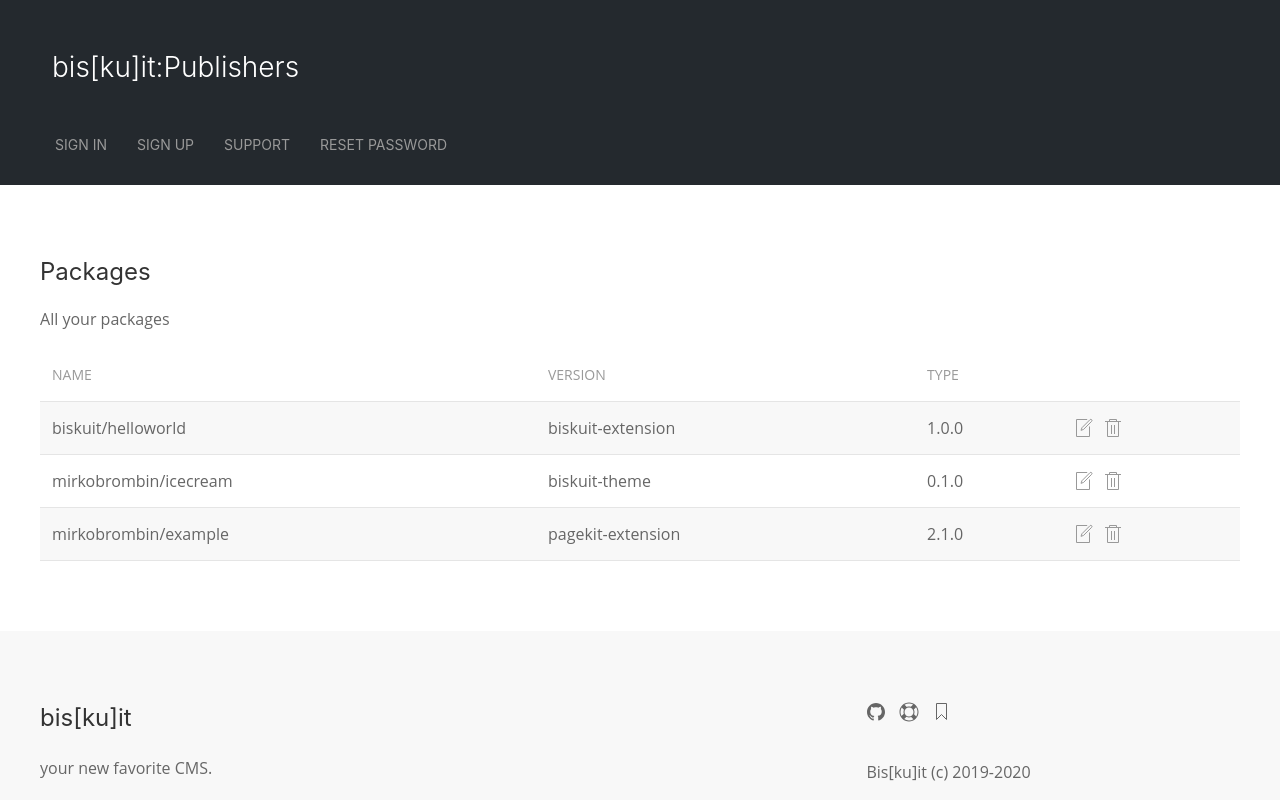
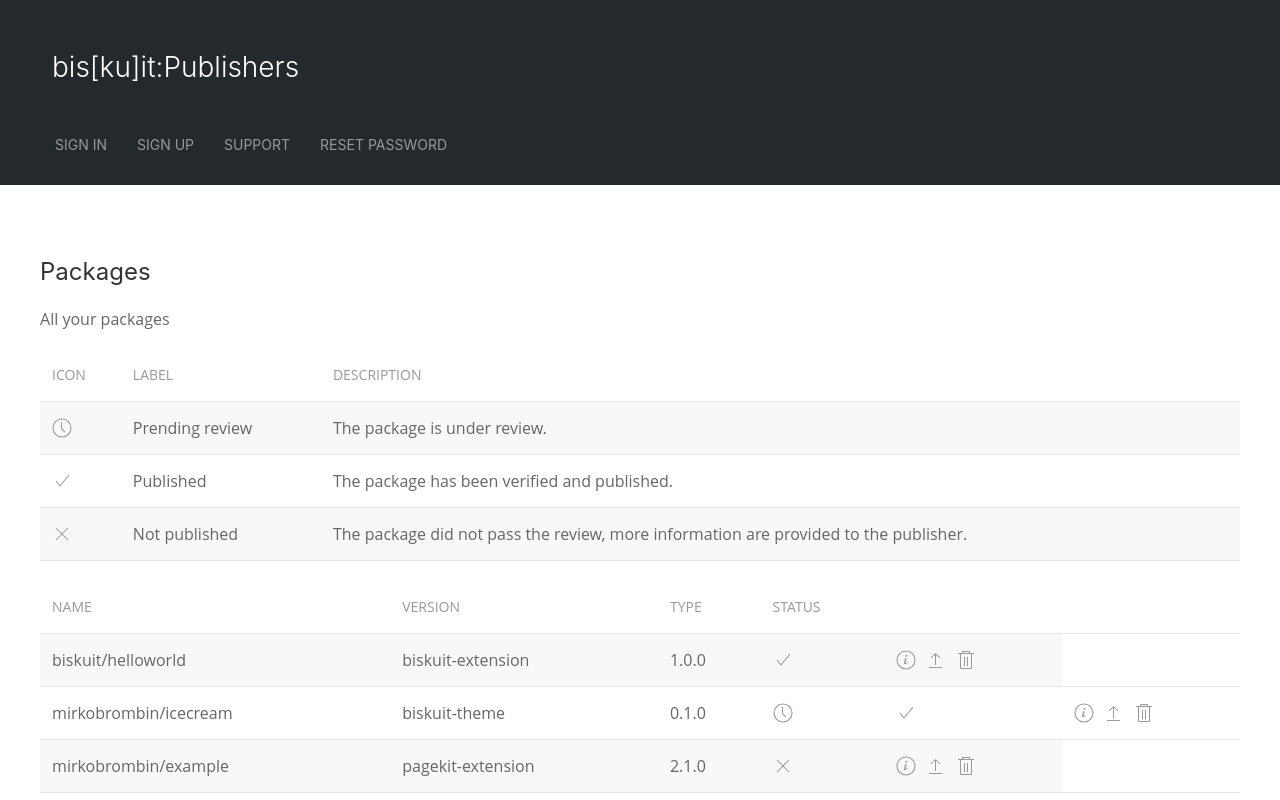
Before and after one commit to biskuitorg/publishers, a Vue app: page /packages in a window 1280 px wide. Shown: the top 800 px of the page. Built offline with nearby package versions, Linux system fonts and the light colour scheme.

Commit message:
Update packages list and upload: * Add status icons * Provide icons informations * Send new version instead of edit online releases * Provide icon for package details (here you can change some minor details)

```diff
--- a/src/components/ResetPassword.vue
+++ b/src/components/ResetPassword.vue
@@ -2,7 +2,7 @@
   <div class="uk-section">
     <div class="uk-container">
       <h3>Reset password</h3>
-      <p>Reset your developer account password.</p>
+      <p>Reset your publisher account password.</p>
       <form>
         <div class="uk-margin">
           <div class="uk-inline">
@@ -11,7 +11,7 @@
           </div>
         </div>
         <div class="uk-margin">
-          <button class="uk-button uk-button-primary">Reset</button>
+          <button class="uk-button uk-button-primary">Send instructions</button>
         </div>
       </form>
     </div>
--- a/src/components/Support.vue
+++ b/src/components/Support.vue
@@ -2,7 +2,7 @@
   <div class="uk-section">
     <div class="uk-container">
       <h3>Support center</h3>
-      <p>Support section for developers.</p>
+      <p>Support section for publishers.</p>
       <ul uk-accordion>
         <li class="uk-open">
             <a class="uk-accordion-title" href="#">How do I update my package?</a>
--- a/src/components/packages/List.vue
+++ b/src/components/packages/List.vue
@@ -3,12 +3,53 @@
         <div class="uk-container">
             <h3>Packages</h3>
             <p>All your packages</p>
+
+            <table class="uk-table uk-table-striped">
+                <thead>
+                    <tr>
+                        <th>Icon</th>
+                        <th>Label</th>
+                        <th>Description</th>
+                    </tr>
+                </thead>
+                <tbody>
+                    <tr>
+                        <td>
+                            <ul class="uk-iconnav">
+                                <li><a uk-icon="clock" title="Pending review"></a></li>
+                            </ul>
+                        </td>
+                        <td>Prending review</td>
+                        <td>The package is under review.</td>
+                    </tr>
+                    <tr>
+                        <td>
+                            <ul class="uk-iconnav">
+                                <li><a uk-icon="check" title="Published"></a></li>
+                            </ul>
+                        </td>
+                        <td>Published</td>
+                        <td>The package has been verified and published.</td>
+                    </tr>
+                    <tr>
+                        <td>
+                            <ul class="uk-iconnav">
+                                <li><a uk-icon="close" title="Not published"></a></li>
+                            </ul>
+                        </td>
+                        <td>Not published</td>
+                        <td>The package did not pass the review, more information are provided to the publisher.</td>
+                    </tr>
+                </tbody>
+            </table>
+
             <table class="uk-table uk-table-striped">
                 <thead>
                     <tr>
                         <th>Name</th>
                         <th>Version</th>
                         <th>Type</th>
+                        <th>Status</th>
                         <th></th>
                     </tr>
                 </thead>
@@ -19,8 +60,14 @@
                         <td>1.0.0</td>
                         <td>
                             <ul class="uk-iconnav">
-                                <li><a uk-icon="file-edit"></a></li>
-                                <li><a uk-icon="trash"></a></li>
+                                <li><a uk-icon="check" title="Published"></a></li>
+                            </ul>
+                        </td>
+                        <td>
+                            <ul class="uk-iconnav">
+                                <li><a uk-icon="info" title="Details"></a></li>
+                                <li><a uk-icon="upload" title="Send update"></a></li>
+                                <li><a uk-icon="trash" title="Delete"></a></li>
                             </ul>
                         </td>
                     </tr>
@@ -30,8 +77,19 @@
                         <td>0.1.0</td>
                         <td>
                             <ul class="uk-iconnav">
-                                <li><a uk-icon="file-edit"></a></li>
-                                <li><a uk-icon="trash"></a></li>
+                                <li><a uk-icon="clock" title="Pending review"></a></li>
+                            </ul>
+                        </td>
+                        <td>
+                            <ul class="uk-iconnav">
+                                <li><a uk-icon="check" title="Published"></a></li>
+                            </ul>
+                        </td>
+                        <td>
+                            <ul class="uk-iconnav">
+                                <li><a uk-icon="info" title="Details"></a></li>
+                                <li><a uk-icon="upload" title="Send update"></a></li>
+                                <li><a uk-icon="trash" title="Delete"></a></li>
                             </ul>
                         </td>
                     </tr>
@@ -41,8 +99,14 @@
                         <td>2.1.0</td>
                         <td>
                             <ul class="uk-iconnav">
-                                <li><a uk-icon="file-edit"></a></li>
-                                <li><a uk-icon="trash"></a></li>
+                                <li><a uk-icon="close" title="Not published"></a></li>
+                            </ul>
+                        </td>
+                        <td>
+                            <ul class="uk-iconnav">
+                                <li><a uk-icon="info" title="Details"></a></li>
+                                <li><a uk-icon="upload" title="Send update"></a></li>
+                                <li><a uk-icon="trash" title="Delete"></a></li>
                             </ul>
                         </td>
                     </tr>
--- a/src/components/packages/Upload.vue
+++ b/src/components/packages/Upload.vue
@@ -29,7 +29,7 @@
                 </div>
             </div>
             <div class="uk-margin">
-                <button class="uk-button uk-button-primary">Upload</button>
+                <button class="uk-button uk-button-primary">Send for review</button>
             </div>
         </form>
     </div>
```
